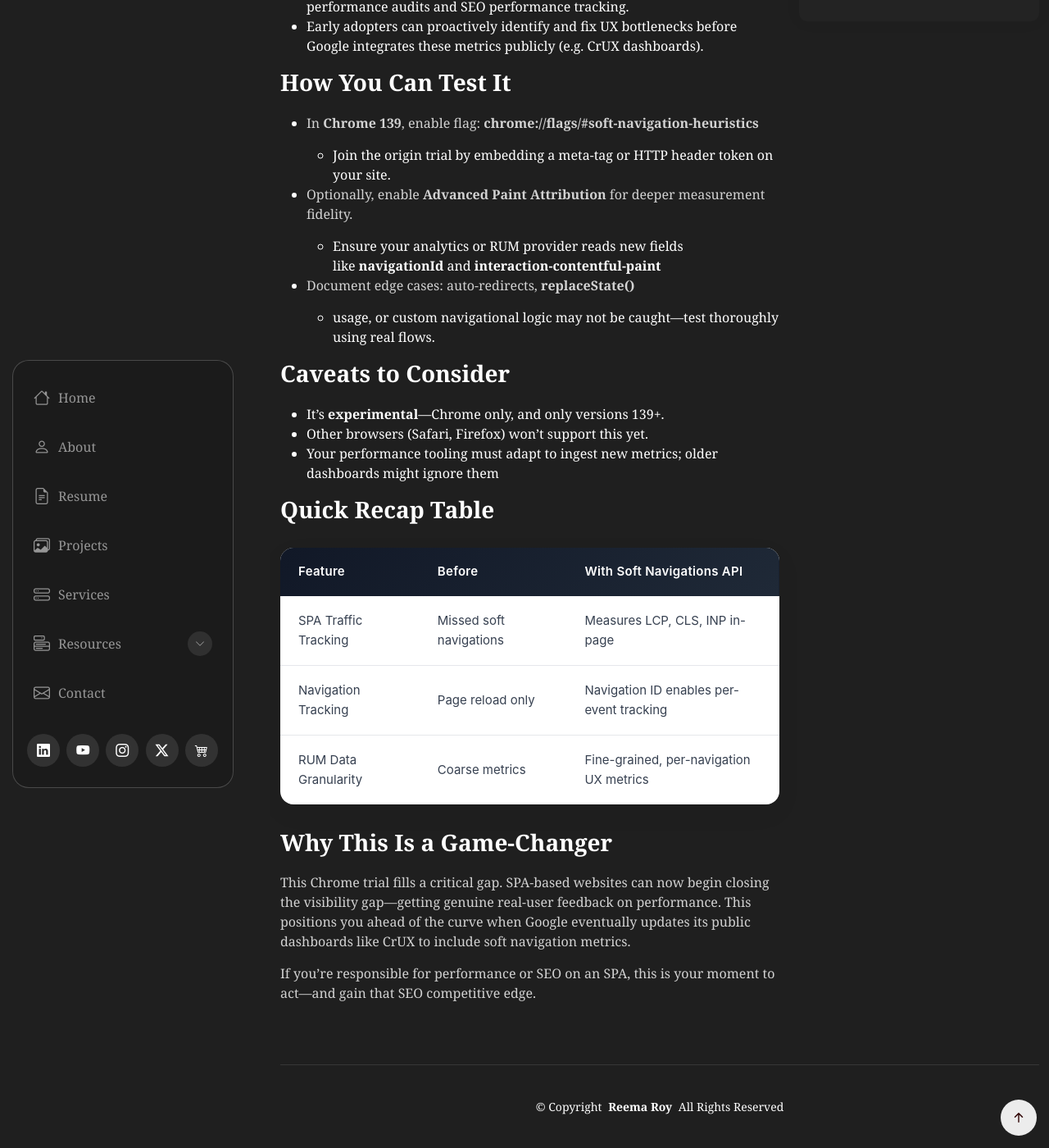
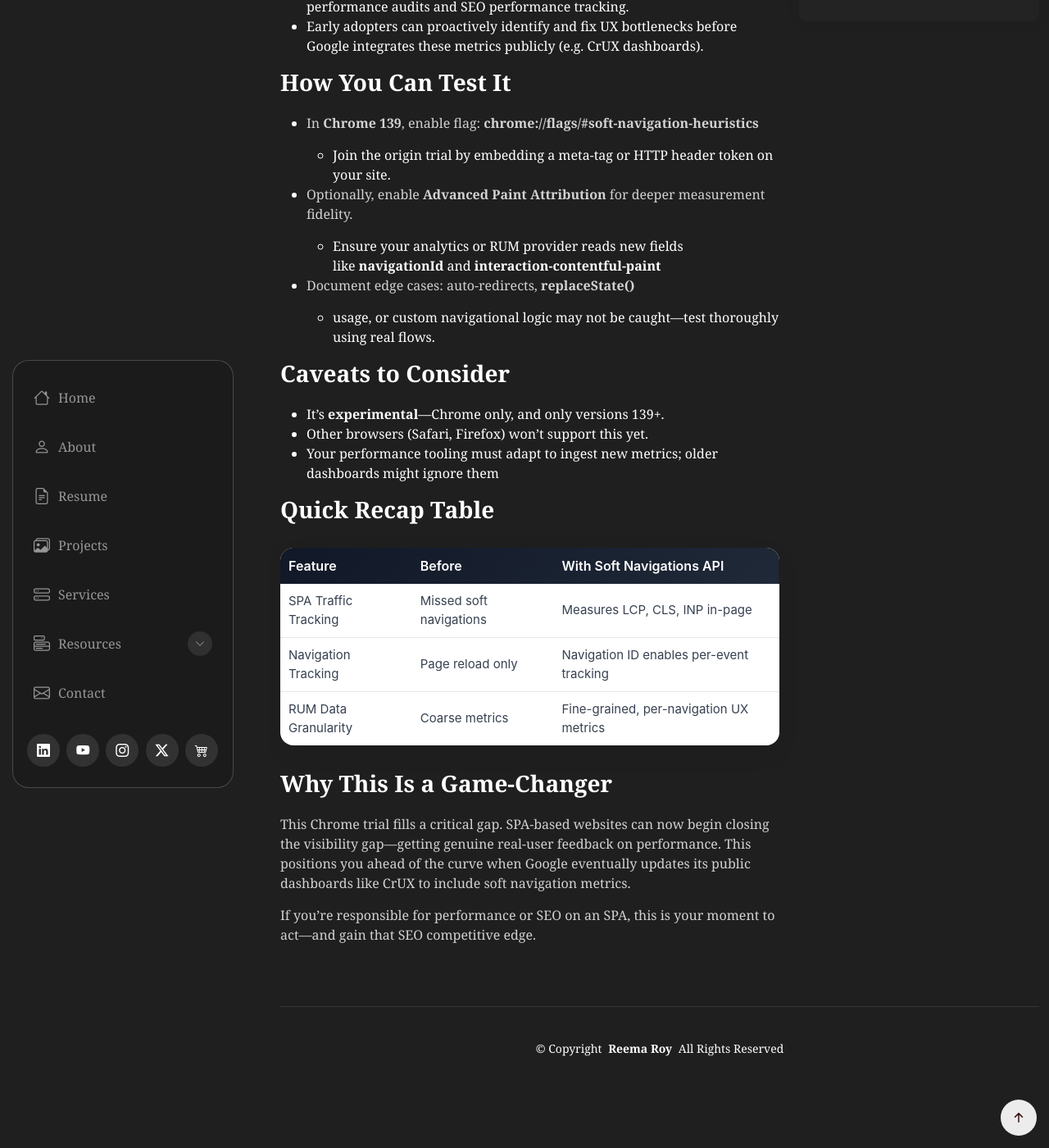
Before and after one commit to iamreemaroy/Reema-Roy, a Jekyll site: the page built from blog/_posts/2025-09-10-chrome-origin-trial-improves-core-web-vitals-measurement-for-javascript‑heavy-sites.md, in a window 1280 px wide and 1400 px high, scrolled down 1288 px. Shown: the whole window at 82% size. Built offline with Jekyll 4.4.1, drawn with Linux system fonts in a browser that asks for light colours.

Commit message:
Update post.html

```diff
--- a/_layouts/post.html
+++ b/_layouts/post.html
@@ -117,19 +117,16 @@ layout: default
   }
 
   table th {
-    padding: 18px 22px;
+    padding: 10px
     text-align: left;
-    font-size: 15px;
     font-weight: 600;
-    letter-spacing: 0.3px;
   }
 
   table td {
-    padding: 18px 22px;
+    padding: 10px;
+    font-size: 15px;
     border-bottom: 1px solid #e5e7eb;
-    font-size: 15px;
     color: #374151;
-    line-height: 1.6;
   }
 
   table tbody tr {
```
